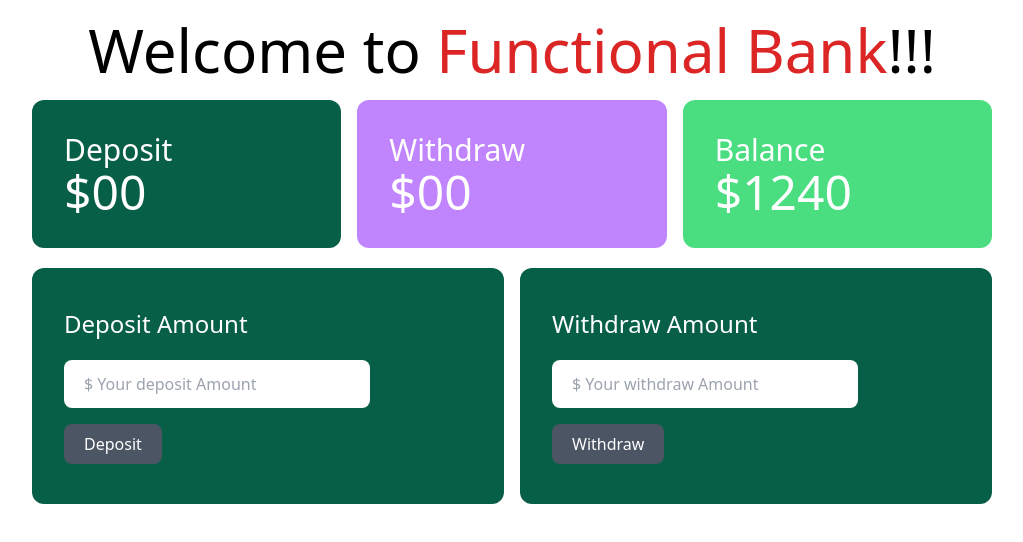
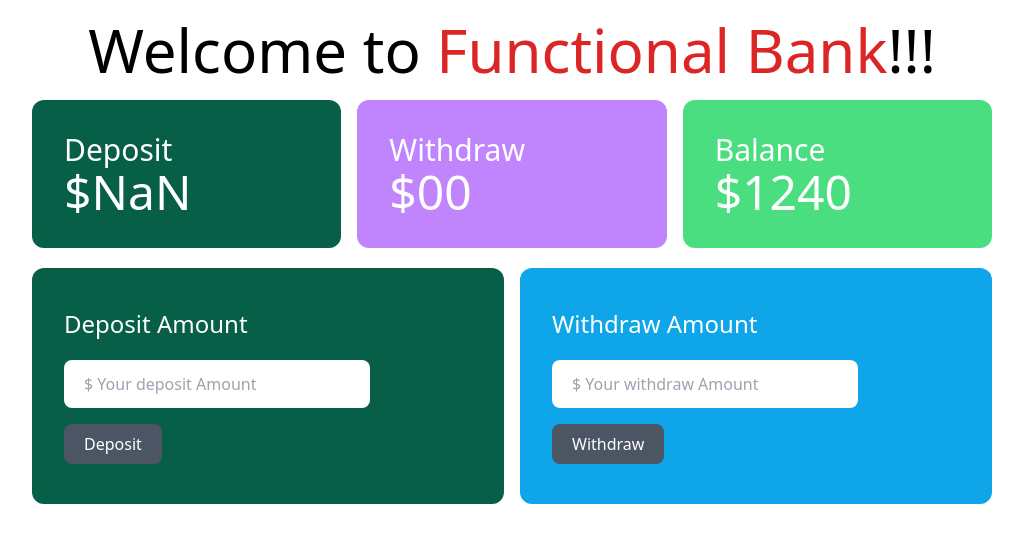
Before and after one commit to HasanMdKamrul/Functional-Bank, a plain HTML site: page index.html in a window 1280 px wide. Both pictures are taken after a click on the button "Deposit". Shown: the whole page, without its empty margins (128-1151 px from the left). Drawn offline with nearby package versions, Linux system fonts and the light colour scheme.

Commit message:
Deposit input and display functionality added

```diff
--- a/index.html
+++ b/index.html
@@ -20,15 +20,15 @@
       <div class="grid grid-cols-3 gap-4 W-3/4 text-white">
         <div class="bg-emerald-800 p-8 rounded-xl">
           <h2 class="text-3xl">Deposit</h2>
-          <h2 class="text-5xl">$<span class="deposit-display">00</span></h2>
+          <h2 class="text-5xl">$<span id="deposit-display">00</span></h2>
         </div>
         <div class="bg-purple-400 p-8 rounded-xl">
           <h2 class="text-3xl">Withdraw</h2>
-          <h2 class="text-5xl">$<span class="withdraw-display">00</span></h2>
+          <h2 class="text-5xl">$<span id="withdraw-display">00</span></h2>
         </div>
         <div class="bg-green-400 p-8 rounded-xl">
           <h2 class="text-3xl">Balance</h2>
-          <h2 class="text-5xl">$<span class="balance-display">1240</span></h2>
+          <h2 class="text-5xl">$<span id="balance-display">1240</span></h2>
         </div>
       </div>
     </section>
@@ -40,7 +40,7 @@
             id="deposit"
             type="text"
             placeholder="$ Your deposit Amount"
-            class="w-3/4 px-5 py-3 rounded-lg block text-white"
+            class="w-3/4 px-5 py-3 rounded-lg block"
           />
           <button
             id="deposit-button"
@@ -49,13 +49,13 @@
             Deposit
           </button>
         </div>
-        <div class="bg-emerald-800 px-8 py-10 rounded-xl">
+        <div class="bg-sky-500 px-8 py-10 rounded-xl">
           <h1 class="text-2xl text-white mb-5">Withdraw Amount</h1>
           <input
             id="withdraw"
             type="text"
             placeholder="$ Your withdraw Amount"
-            class="w-3/4 px-5 py-3 rounded-lg block text-white"
+            class="w-3/4 px-5 py-3 rounded-lg block"
           />
           <button
             id="withdraw-button"
@@ -66,5 +66,7 @@
         </div>
       </div>
     </section>
+
+    <script src="./js/deposit.js"></script>
   </body>
 </html>
--- /dev/null
+++ b/js/deposit.js
@@ -0,0 +1,25 @@
+// ** 1 add event handeler in the deposit button
+
+document.getElementById('deposit-button').addEventListener('click', ()=>{
+
+    // ** grab the input value
+
+    const inputValueField = document.getElementById('deposit');
+    const inputValueString = inputValueField.value;
+    const inputValue = parseFloat(inputValueString);
+
+    // ** clear the input value field
+
+    inputValueField.value = '';
+
+    // ** Now we'll grab the previous deposit value or display deposit value
+
+    const displayDepositValueField = document.getElementById('deposit-display');
+    const displayDepositValueString = displayDepositValueField.innerText;
+    const displayDepositValue = parseFloat(displayDepositValueString);
+
+    // ** update the deposit display
+
+    const depositDisplay = displayDepositValue + inputValue;
+    displayDepositValueField.innerText = depositDisplay;
+})
```
